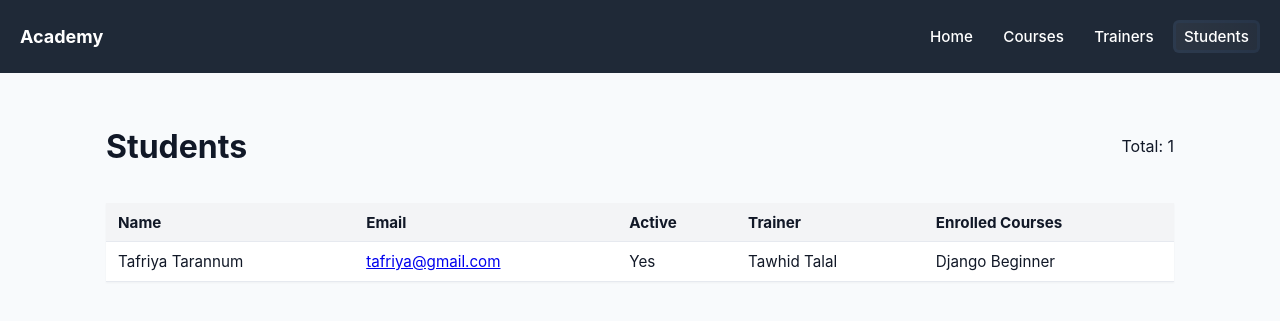
After one commit to tawhid2001/assignment_1, a Django app: page /academy/students/ in a window 1280 px wide. The commit adds this page. Shown: the top 321 px of the page. Run offline with Django 5.2, Linux system fonts and the light colour scheme; data comes from the database, SQL or seed files in the repository; both versions use the stored data as it was after the commit.

Commit message:
academy urls completed with css and html files

```diff
--- a/academy/models.py
+++ b/academy/models.py
@@ -6,6 +6,9 @@ class Course(models.Model):
     duration_weeks = models.IntegerField()
     course_image = models.ImageField(upload_to='course_images/', null=True, blank=True)
 
+    def __str__(self):
+        return self.course_name
+
 class Trainer(models.Model):
     first_name = models.CharField(max_length=100)
     last_name = models.CharField(max_length=100)
@@ -13,10 +16,22 @@ class Trainer(models.Model):
     expertise = models.CharField(max_length=200)
     trainer_photo = models.ImageField(upload_to='trainer_photos/', null=True, blank=True)
 
+    def __str__(self):
+        return f"{self.first_name} {self.last_name}"
+
+    def full_name(self):
+        return f"{self.first_name} {self.last_name}"
+
 class Student(models.Model):
     first_name = models.CharField(max_length=100)
     last_name = models.CharField(max_length=100)
     email = models.EmailField(unique=True)
     is_active = models.BooleanField(default=True)
-    enrolled_courses = models.ManyToManyField(Course, related_name='enrolledstudents')
-    trainer = models.ForeignKey(Trainer, on_delete=models.SET_NULL, null=True, related_name='trainer_students')
+    enrolled_courses = models.ManyToManyField(Course, related_name='enrolled_students')
+    trainer = models.ForeignKey(Trainer, on_delete=models.SET_NULL, null=True, related_name='students')
+
+    def __str__(self):
+        return f"{self.first_name} {self.last_name}"
+
+    def full_name(self):
+        return f"{self.first_name} {self.last_name}"
--- /dev/null
+++ b/academy/urls.py
@@ -0,0 +1,10 @@
+from django.urls import path
+from . import views
+
+app_name = 'academy'
+
+urlpatterns = [
+    path('courses/', views.courses, name='courses'),
+    path('trainers/', views.trainers, name='trainers'),
+    path('students/', views.students, name='students'),
+]
--- a/academy/views.py
+++ b/academy/views.py
@@ -1,3 +1,23 @@
 from django.shortcuts import render
+from .models import Course, Trainer, Student
 
-# Create your views here.
+def courses(request):
+    courses = Course.objects.all()
+    context = {
+        'courses': courses
+    }
+    return render(request, 'academy/courses.html', context)
+
+def trainers(request):
+    trainers= Trainer.objects.all()
+    context = {
+        'trainers': trainers
+    }
+    return render(request, 'academy/trainers.html', context)
+
+def students(request):
+    students = Student.objects.all()
+    context = {
+        'students': students
+    }
+    return render(request, 'academy/students.html', context)
--- /dev/null
+++ b/templates/academy/students.html
@@ -0,0 +1,60 @@
+{% load static %}
+<!DOCTYPE html>
+<html lang="en">
+<head>
+  <meta charset="utf-8" />
+  <meta name="viewport" content="width=device-width, initial-scale=1" />
+  <title>Students — Academy</title>
+  <link rel="stylesheet" href="{% static 'css/style.css' %}">
+</head>
+<body>
+    {% include 'navbar.html' %}
+  <div class="container">
+    <div class="heading" style="display:flex;justify-content:space-between;align-items:center;margin-bottom:1rem;">
+      <h1>Students</h1>
+      <p>Total: {{ students.count }}</p>
+    </div>
+
+    <table class="table" aria-label="Students table">
+      <thead>
+        <tr>
+          <th>Name</th>
+          <th>Email</th>
+          <th>Active</th>
+          <th>Trainer</th>
+          <th>Enrolled Courses</th>
+        </tr>
+      </thead>
+      <tbody>
+        {% for student in students %}
+          <tr>
+            <td>{{ student.first_name }} {{ student.last_name }}</td>
+            <td><a href="mailto:{{ student.email }}">{{ student.email }}</a></td>
+            <td>{% if student.is_active %}Yes{% else %}No{% endif %}</td>
+            <td>
+              {% if student.trainer %}
+                {{ student.trainer.first_name }} {{ student.trainer.last_name }}
+              {% else %}
+                —
+              {% endif %}
+            </td>
+            <td>
+              {% if student.enrolled_courses.exists %}
+                {% for course in student.enrolled_courses.all %}
+                  {{ course.course_name }}{% if not forloop.last %}, {% endif %}
+                {% endfor %}
+              {% else %}
+                None
+              {% endif %}
+            </td>
+          </tr>
+        {% empty %}
+          <tr>
+            <td colspan="5">No students found.</td>
+          </tr>
+        {% endfor %}
+      </tbody>
+    </table>
+  </div>
+</body>
+</html>
--- /dev/null
+++ b/templates/navbar.html
@@ -0,0 +1,26 @@
+{% load static %}
+<nav class="nav" role="navigation" aria-label="Main navigation">
+  <div class="brand">Academy</div>
+
+  <div class="nav-links">
+    <a href="{% url 'home' %}" title="Home"
+       {% if request.resolver_match and request.resolver_match.url_name == 'home' %}class="active"{% endif %}>
+      Home
+    </a>
+
+    <a href="{% url 'academy:courses' %}" title="Courses"
+       {% if request.resolver_match and request.resolver_match.namespace == 'academy' and request.resolver_match.url_name == 'courses' %}class="active"{% endif %}>
+      Courses
+    </a>
+
+    <a href="{% url 'academy:trainers' %}" title="Trainers"
+       {% if request.resolver_match and request.resolver_match.namespace == 'academy' and request.resolver_match.url_name == 'trainers' %}class="active"{% endif %}>
+      Trainers
+    </a>
+
+    <a href="{% url 'academy:students' %}" title="Students"
+       {% if request.resolver_match and request.resolver_match.namespace == 'academy' and request.resolver_match.url_name == 'students' %}class="active"{% endif %}>
+      Students
+    </a>
+  </div>
+</nav>
--- a/training_portal/settings.py
+++ b/training_portal/settings.py
@@ -118,6 +118,10 @@ USE_TZ = True
 # https://docs.djangoproject.com/en/5.2/howto/static-files/
 
 STATIC_URL = 'static/'
+STATIC_ROOT = BASE_DIR / 'staticfiles'
+STATICFILES_DIRS = [
+    'training_portal/static',
+]
 
 # Default primary key field type
 # https://docs.djangoproject.com/en/5.2/ref/settings/#default-auto-field
--- /dev/null
+++ b/training_portal/static/css/style.css
@@ -0,0 +1,137 @@
+/* Navbar layout & theme */
+:root {
+  --nav-bg: #1f2937; /* dark slate */
+  --nav-text: #ffffff;
+  --nav-accent: #3b82f6; /* blue accent */
+  --nav-hover: rgba(255,255,255,0.08);
+  --container-padding: 1.25rem;
+}
+
+* { box-sizing: border-box; }
+
+body {
+  margin: 0;
+  font-family: -apple-system, BlinkMacSystemFont, "Segoe UI", Roboto, "Helvetica Neue", Arial;
+  color: #111827;
+  background: #f8fafc;
+}
+
+/* Top navbar */
+.nav {
+  display: flex;
+  align-items: center;
+  justify-content: space-between;
+  padding: var(--container-padding);
+  background: var(--nav-bg);
+  color: var(--nav-text);
+  gap: 1rem;
+}
+
+/* Brand */
+.nav .brand {
+  font-weight: 700;
+  font-size: 1.125rem;
+  color: var(--nav-text);
+  text-decoration: none;
+}
+
+/* Links container */
+.nav .nav-links {
+  display: flex;
+  gap: 0.5rem;
+  align-items: center;
+}
+
+/* Individual link style */
+.nav .nav-links a {
+  color: var(--nav-text);
+  text-decoration: none;
+  padding: 0.45rem 0.7rem;
+  border-radius: 6px;
+  transition: background 150ms ease, color 150ms ease, transform 120ms ease;
+  font-weight: 500;
+  font-size: 0.95rem;
+}
+
+/* Hover and focus */
+.nav .nav-links a:hover,
+.nav .nav-links a:focus {
+  background: var(--nav-hover);
+  outline: none;
+  transform: translateY(-1px);
+}
+
+/* Active link (apply class="active" on the link you want highlighted) */
+.nav .nav-links a.active {
+  background: linear-gradient(90deg, rgba(255,255,255,0.06), rgba(255,255,255,0.03));
+  box-shadow: 0 0 0 3px rgba(59,130,246,0.06) inset;
+  color: var(--nav-text);
+}
+
+/* Container for page content */
+.container {
+  max-width: 1100px;
+  margin: 2rem auto;
+  padding: 0 1rem;
+}
+
+/* Responsive: stack links under brand on narrow screens */
+@media (max-width: 720px) {
+  .nav {
+    flex-direction: column;
+    align-items: stretch;
+  }
+
+  .nav .brand {
+    margin-bottom: 0.5rem;
+  }
+
+  .nav .nav-links {
+    flex-direction: column;
+    align-items: stretch;
+  }
+
+  .nav .nav-links a {
+    display: block;
+    padding: 0.7rem 0.75rem;
+  }
+}
+
+/* Minimal table fallback styling if your CSS file isn't present */
+    .table {
+      width: 100%;
+      border-collapse: collapse;
+      background: #fff;
+      box-shadow: 0 1px 2px rgba(0,0,0,0.04);
+    }
+    .table th, .table td {
+      padding: 0.6rem 0.75rem;
+      border-bottom: 1px solid #e6e9ef;
+      text-align: left;
+      font-size: 0.95rem;
+    }
+    .table th {
+      background: #f3f4f6;
+      font-weight: 700;
+    }
+    .thumb {
+      max-width: 100px;
+      max-height: 60px;
+      object-fit: cover;
+      border-radius: 4px;
+    }
+    .actions {
+      white-space: nowrap;
+    }
+    .container {
+      max-width: 1100px;
+      margin: 2rem auto;
+      padding: 0 1rem;
+    }
+    .heading {
+      display:flex;
+      align-items:center;
+      justify-content:space-between;
+      gap:1rem;
+      margin-bottom:1rem;
+    }
--- a/training_portal/urls.py
+++ b/training_portal/urls.py
@@ -15,7 +15,7 @@ Including another URLconf
     2. Add a URL to urlpatterns:  path('blog/', include('blog.urls'))
 """
 from django.contrib import admin
-from django.urls import path
+from django.urls import path, include
 from django.conf import settings
 from django.conf.urls.static import static
 from . import views
@@ -23,6 +23,8 @@ from . import views
 urlpatterns = [
     path('admin/', admin.site.urls),
     path('', views.home, name='home'),
+    path('academy/', include('academy.urls')),
 ]
+
 if settings.DEBUG:
     urlpatterns += static(settings.MEDIA_URL, document_root=settings.MEDIA_ROOT)
```
Also changed, not shown: academy/admin.py (+19 -3 lines), templates/academy/courses.html (added, +54 -0 lines), templates/academy/trainers.html (added, +52 -0 lines), templates/home.html (+11 -3 lines), academy/migrations/0002_alter_student_trainer.py (added), academy/migrations/0003_alter_student_enrolled_courses.py (added), db.sqlite3.
